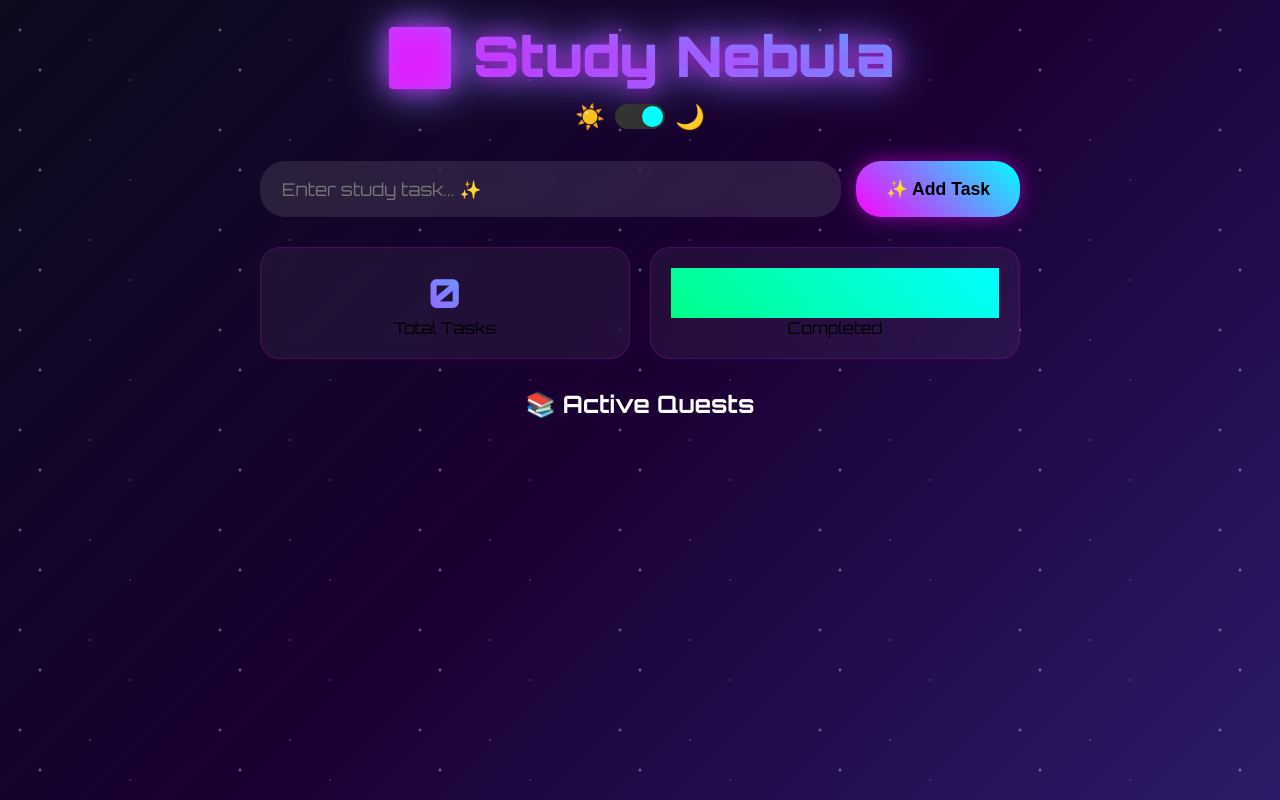
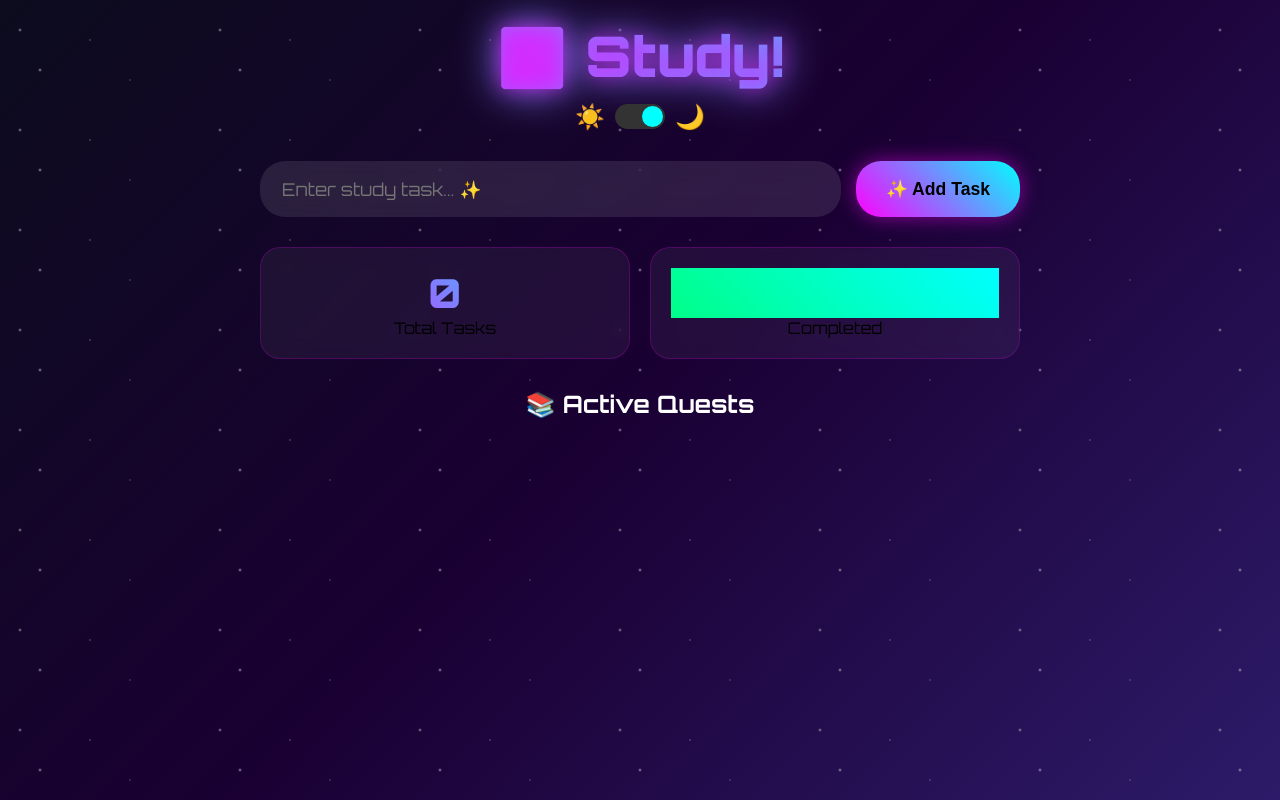
Before and after one commit to mahima49/Study-tracker, a plain HTML site: page index.html in a window 1280 px wide. Drawn offline with Linux system fonts and the light colour scheme.

Commit message:
Update index.html

```diff
--- a/index.html
+++ b/index.html
@@ -11,7 +11,7 @@
                         <div class="stars"></div>
                             <div class="container">
                                     <div class="header">
-                                                <h1 class="neon-title">🌌 Study Nebula</h1>
+                                                <h1 class="neon-title">🌌 Study!</h1>
                                                             <div class="mode-toggle">
                                                                             <span>☀️</span>
                                                                                             <input type="checkbox" id="darkToggle">
```
